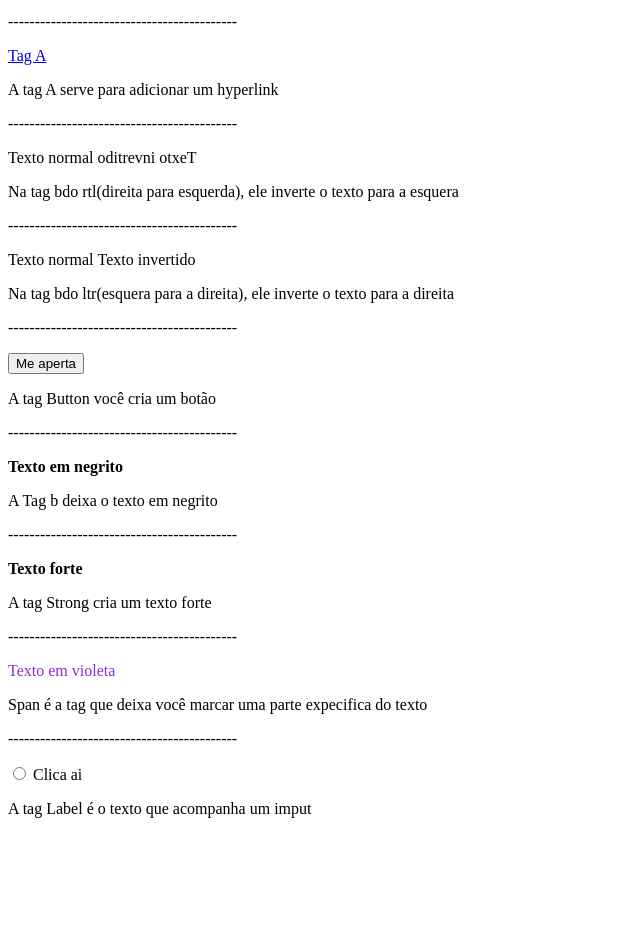
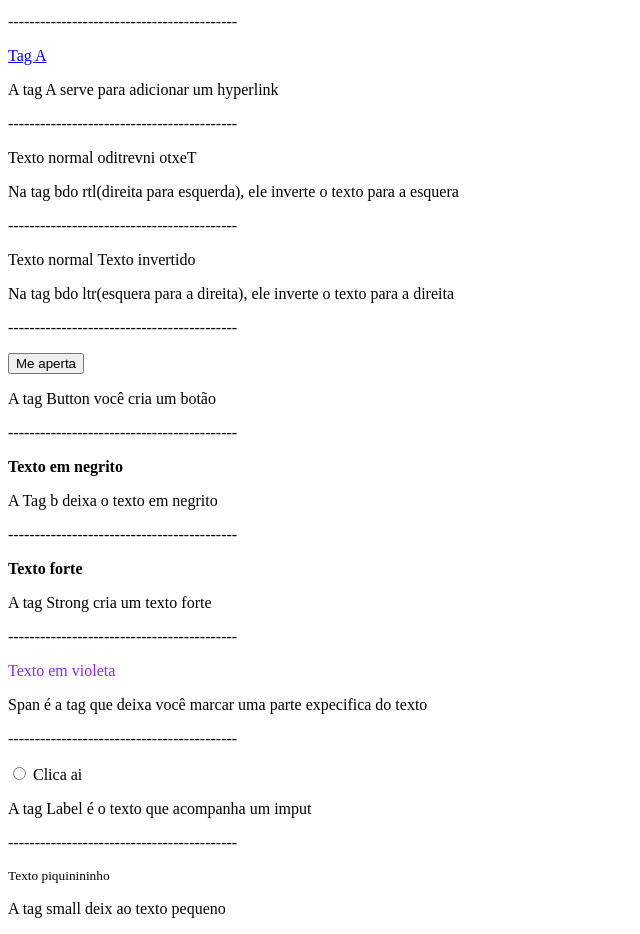
Before and after one commit to ArthurTomazia/Aula01, a plain HTML site: page index.html in a window 1280 px wide. Shown: the part 87-1021 px from the top of the page, without its empty margins (0-640 px from the left). Before the commit the page ends 921 px from the top, so only its background shows below. Drawn offline with Linux system fonts and the light colour scheme.

Commit message:
Add - Adicionei a tag Small

```diff
--- a/index.html
+++ b/index.html
@@ -33,7 +33,9 @@
   <input type="radio">
   <label>Clica ai</label>
   <p>A tag Label é o texto que acompanha um imput</p>
-
+ <p>-------------------------------------------</p>
+ <p><small>Texto piquinininho</small></p>
+ <p>A tag small deix ao texto pequeno</p>
 
 </body>
 </html>
```
